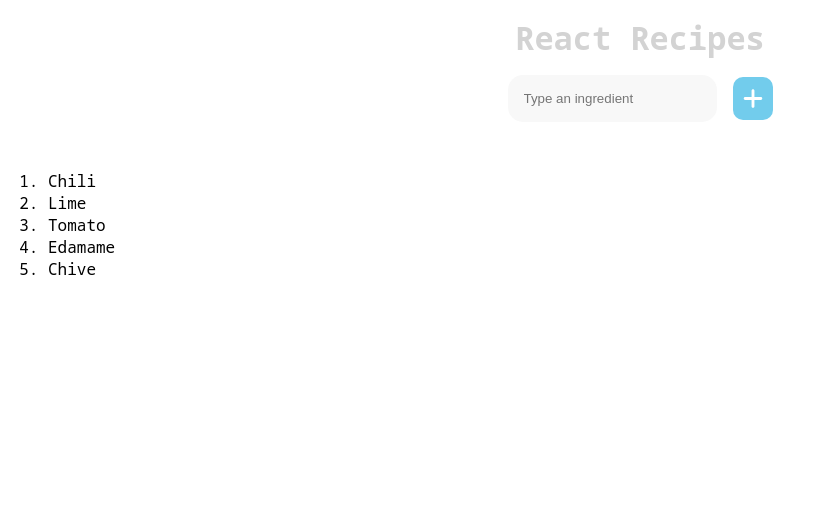
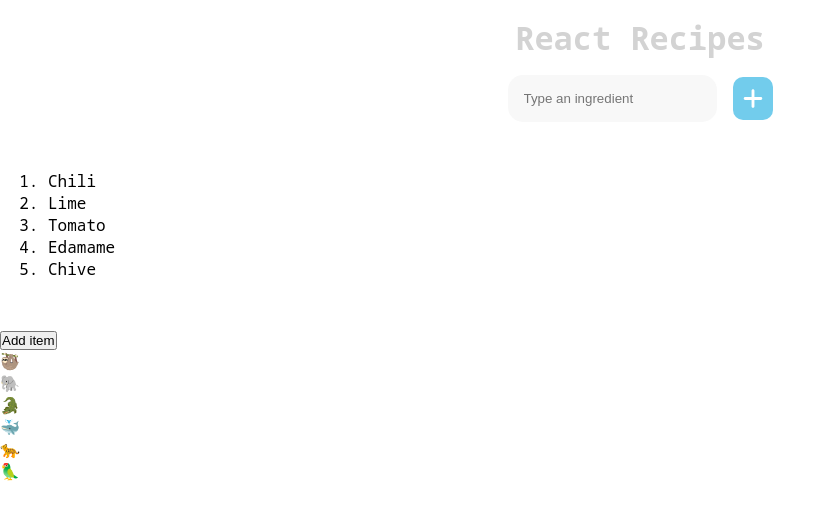
Before and after one commit to SalvatoreMangiacotti/react-recipes, a React (Vite) app: page / in a window 1280 px wide. Shown: the top 520 px of the page, without its empty margins (0-836 px from the left). Built offline with nearby package versions, Linux system fonts and the light colour scheme.

Commit message:
Add a new element to the animals array and update the list by clicking a button

```diff
--- a/src/App.css
+++ b/src/App.css
@@ -103,7 +103,7 @@ header {
 
 /* UseState */
 
-.use_state {
+/* .use_state {
 
     display: flex;
 
@@ -160,4 +160,4 @@ header {
 
     margin: 0 auto;
 
-}
+} */
--- a/src/App.jsx
+++ b/src/App.jsx
@@ -11,6 +11,11 @@ import Main from './components/Main'
 // UseState Practice
 
 // import UseState from './components/UseState'
+
+
+// ManageArrays Practice
+
+import ManageArrays from './components/ManageArrays'
 
 
 // Css
@@ -30,6 +35,8 @@ function App() {
 
       {/* <UseState /> */}
 
+      <ManageArrays />
+
     </>
 
   )
--- a/src/components/ManageArrays.jsx
+++ b/src/components/ManageArrays.jsx
@@ -0,0 +1,45 @@
+import { useState } from "react"
+
+export default function ManageArrays() {
+
+    const animals = ['🦥', '🐘', '🐊', '🐳', '🐆', '🦜']
+
+    const [emptyArray, setEmptyArray] = useState(animals)
+
+
+    function addAnimals() {
+
+        setEmptyArray(prevValue => [...prevValue, "Test"])
+
+    }
+
+
+    return (
+
+        <>
+
+            <button onClick={addAnimals}>Add item</button>
+
+            <section>
+
+                <ul>
+
+                    {
+
+                        emptyArray.map((element, index) => (
+
+                            <li key={index}>{element}</li>
+
+                        ))
+
+                    }
+
+                </ul>
+
+            </section>
+
+        </>
+
+    )
+
+}
```
